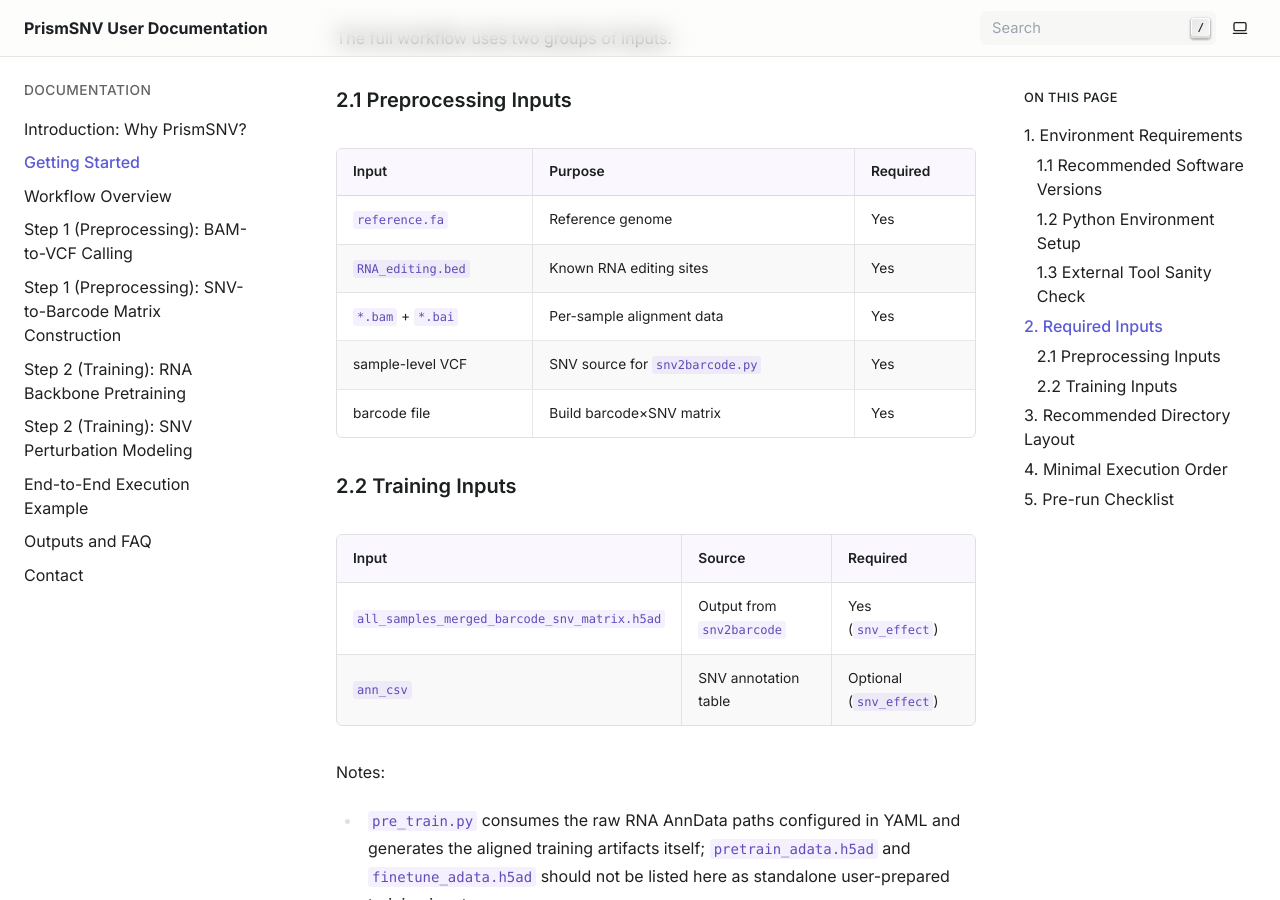
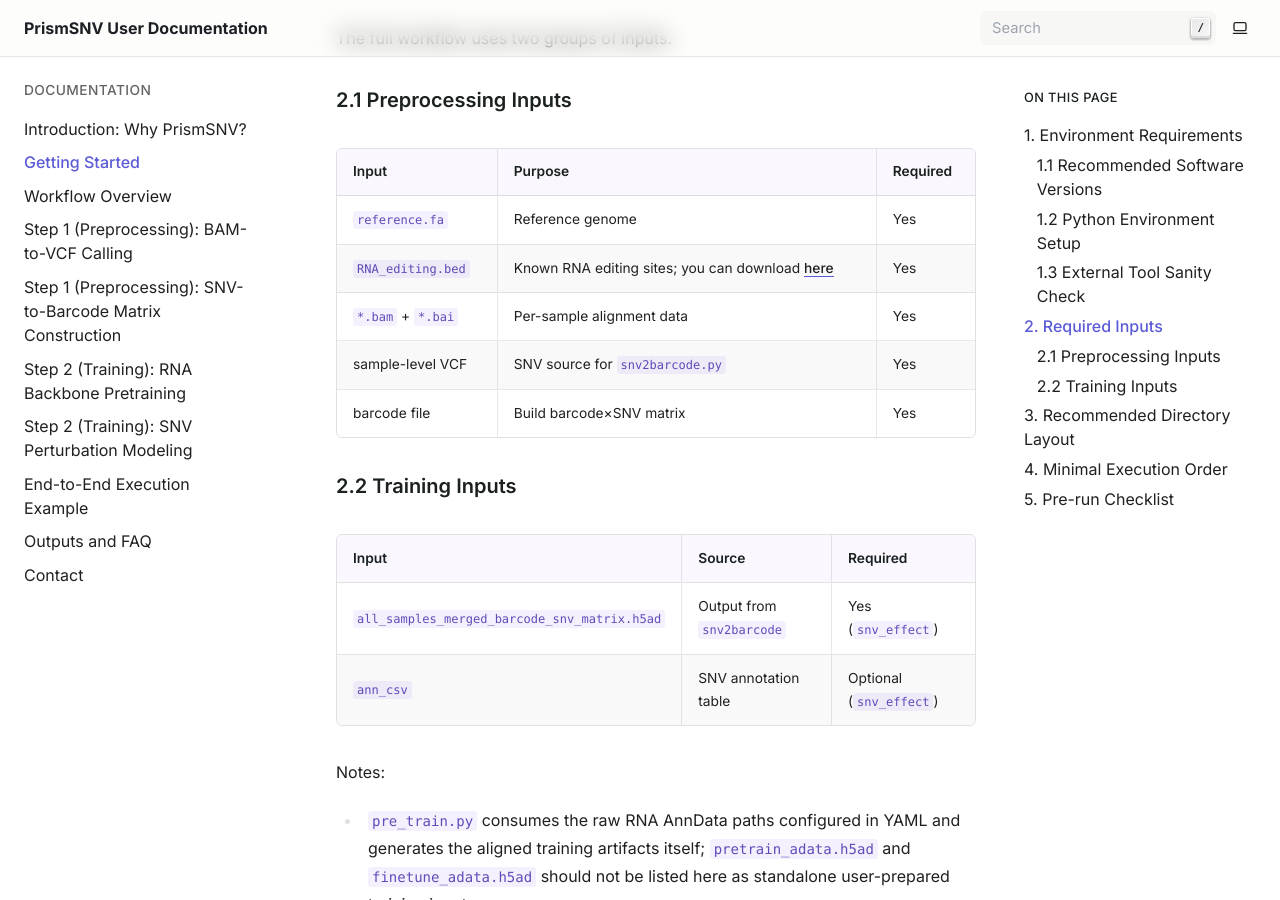
Before and after one commit to PSSUN/MuleDoc, a Sphinx documentation site: the page built from docs/getting-started.md, in a window 1280 px wide and 900 px high, scrolled down 1229 px. Built offline with Sphinx 7.4.7, drawn with Linux system fonts in a browser that asks for light colours.

Commit message:
Update getting-started.md

```diff
--- a/docs/getting-started.md
+++ b/docs/getting-started.md
@@ -42,7 +42,7 @@ The full workflow uses two groups of inputs.
 | Input | Purpose | Required |
 |---|---|---|
 | `reference.fa` | Reference genome | Yes |
-| `RNA_editing.bed` | Known RNA editing sites | Yes |
+| `RNA_editing.bed` | Known RNA editing sites; you can download [here](https://doi.org/10.6084/m9.figshare.30460229) | Yes |
 | `*.bam` + `*.bai` | Per-sample alignment data | Yes |
 | sample-level VCF | SNV source for `snv2barcode.py` | Yes |
 | barcode file | Build barcode×SNV matrix | Yes |
```
